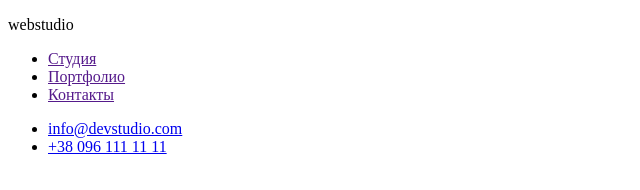
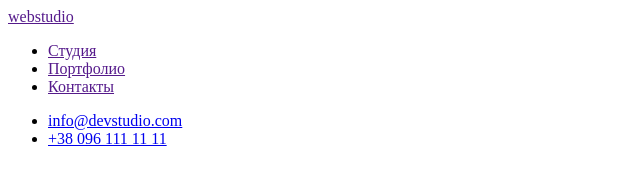
Before and after one commit to Holms85/goit-markup-hw-01, a plain HTML site: page index.html in a window 1280 px wide. Shown: the whole page, without its empty margins (0-640 px from the left). Drawn offline with Linux system fonts and the light colour scheme.

Commit message:
change header

```diff
--- a/index.html
+++ b/index.html
@@ -8,7 +8,8 @@
 </head>
 <body>
     <header>
-        <p>webstudio</p>
+        <nav>
+            <a href="">webstudio</a>
         <ul>
             <li><a href="">Студия</a></li>
             <li><a href="">Портфолио</a></li>
@@ -18,6 +19,9 @@
             <li><a href="mailto:info@devstudio.com">info@devstudio.com</a></li>
             <li><a href="tel:+38 096 111 11 11">+38 096 111 11 11</a></li>
         </ul>
+        </nav>
+
     </header>
+
 </body>
 </html>
```
